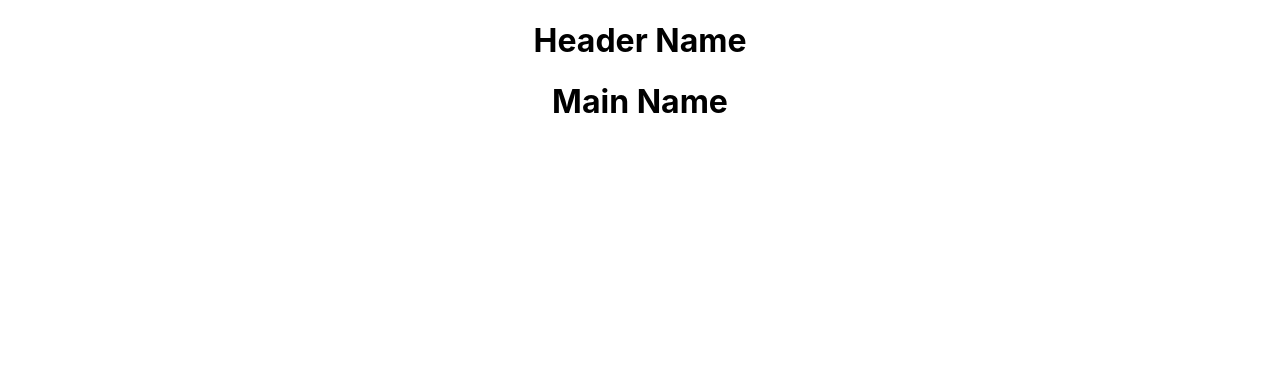
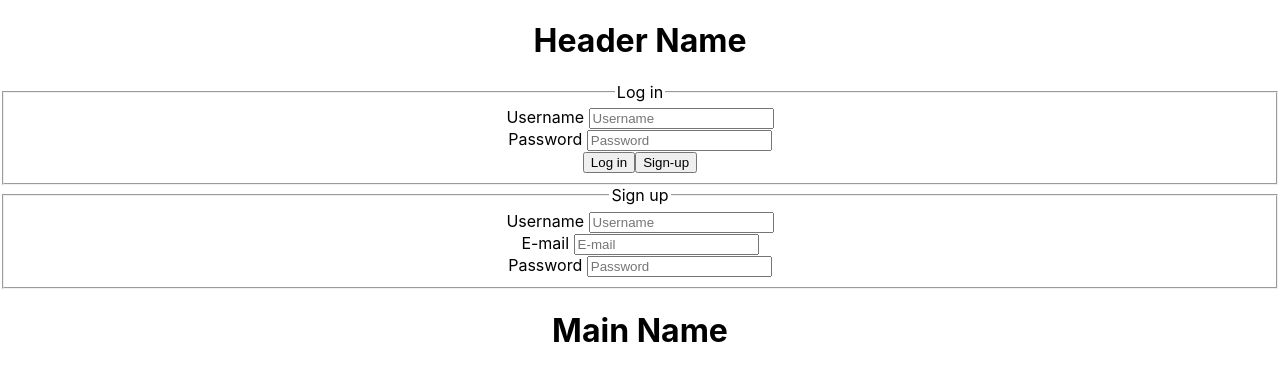
Before and after one commit to CabralE/skate-shop-ecommerce-client, a React (Create React App) app: page / in a window 1280 px wide. Shown: the top 380 px of the page. Built offline with nearby package versions, Linux system fonts and the light colour scheme.

Commit message:
signup and login pages

```diff
--- a/src/App.js
+++ b/src/App.js
@@ -1,11 +1,15 @@
 import './App.css';
 import Header from './Components/Header';
 import Main from './Components/Main';
+import Login from './Pages/Login';
+import Signup from './Pages/Signup';
 
 function App() {
   return (
     <div className="App">
       <Header/>
+      <Login/>
+      <Signup/>
       <Main/>
     </div>
   );
--- /dev/null
+++ b/src/Pages/Login.js
@@ -0,0 +1,25 @@
+function Login(props) {
+    return (
+    <>
+    <form>
+        <fieldset>
+            <legend>Log in</legend>
+            <div>
+                <label>Username </label>
+                <input type="text" placeholder="Username"/>
+
+            </div>
+            <div>
+                <label>Password </label>
+                <input type="password" placeholder="Password"/>
+            </div>
+            <button>Log in</button>
+            <button>Sign-up</button>
+        </fieldset>
+    </form>
+    </>
+
+    )
+}
+
+export default Login
--- /dev/null
+++ b/src/Pages/Signup.js
@@ -0,0 +1,29 @@
+function Signup(props) {
+    return (
+        <>
+            <form>
+                <fieldset>
+                    <legend>Sign up</legend>
+                    <div>
+                        <label>Username </label>
+                        <input type="text" placeholder="Username">
+                        </input>
+                    </div>
+                    <div>
+                        <label>E-mail </label>
+                        <input type="email" placeholder="E-mail">
+                        </input>
+                    </div>
+                    <div>
+                        <label>Password </label>
+                        <input type="password" placeholder="Password">
+                        </input>
+                    </div>
+                </fieldset>
+            </form>
+        </>
+
+    )
+}
+
+export default Signup
```
